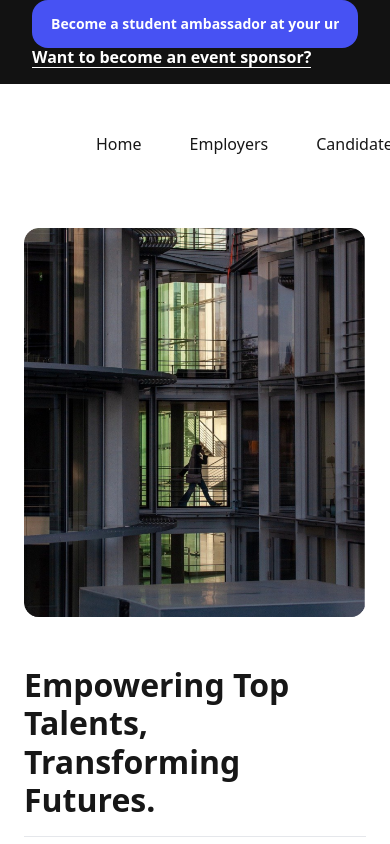
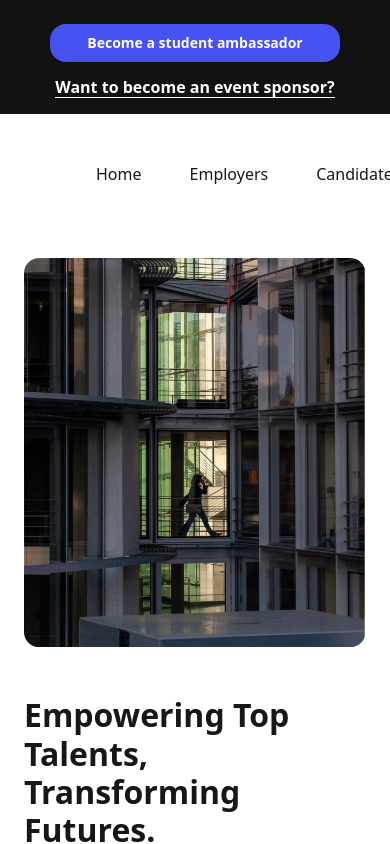
Before and after one commit to mojtaba-ni/Chanci-Front, a Next.js app: page /Home in a window 390 px wide. Shown: the top 844 px of the page. Built offline with nearby package versions, Linux system fonts and the light colour scheme.

Commit message:
feat: create header component

```diff
--- a/app/shared/ui/Header/header.module.scss
+++ b/app/shared/ui/Header/header.module.scss
@@ -18,3 +18,18 @@
     height: 48px;
   }
 }
+@media (max-width: 768px) {
+  .wrapper {
+    padding: 0.5rem 1rem;
+    height: unset;
+    flex-wrap: wrap-reverse;
+    justify-content: center;
+    .btn {
+      margin: 1rem 0;
+      background-color: #4752f3;
+      border-radius: 16px;
+      height: 38px;
+      min-width: 290px;
+    }
+  }
+}
--- a/app/shared/ui/Header/header.tsx
+++ b/app/shared/ui/Header/header.tsx
@@ -1,14 +1,33 @@
+"use client";
 import { Button } from "@mantine/core";
-import React from "react";
+import React, { useEffect, useState } from "react";
 import style from "./header.module.scss";
 
 const Header = () => {
+  const [isMobile, setIsMobile] = useState(false);
+
+  useEffect(() => {
+    const handleResize = () => {
+      setIsMobile(window.innerWidth < 768);
+    };
+
+    // Initial check
+    handleResize();
+
+    // Add event listener
+    window.addEventListener("resize", handleResize);
+
+    // Cleanup
+    return () => window.removeEventListener("resize", handleResize);
+  }, []);
+
   return (
     <div className={style.wrapper}>
       <h4 className={style.headerTitle}>Want to become an event sponsor?</h4>
       <Button className={style.btn}>
-        {" "}
-        Become a student ambassador at your university!
+        {isMobile
+          ? "Become a student ambassador"
+          : "Become a student ambassador at your university!"}
       </Button>
     </div>
   );
```
